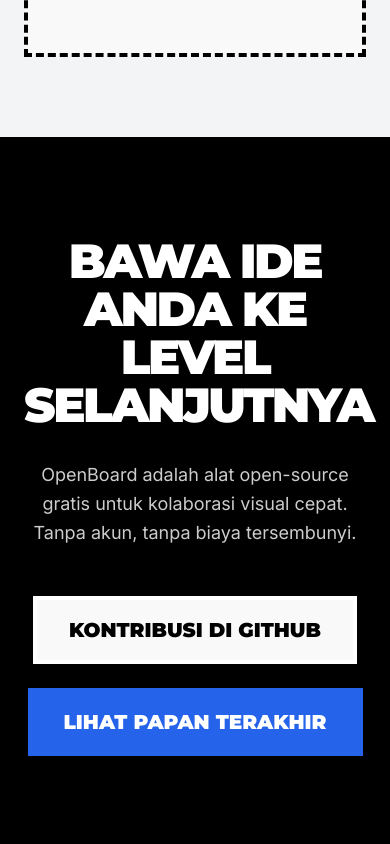
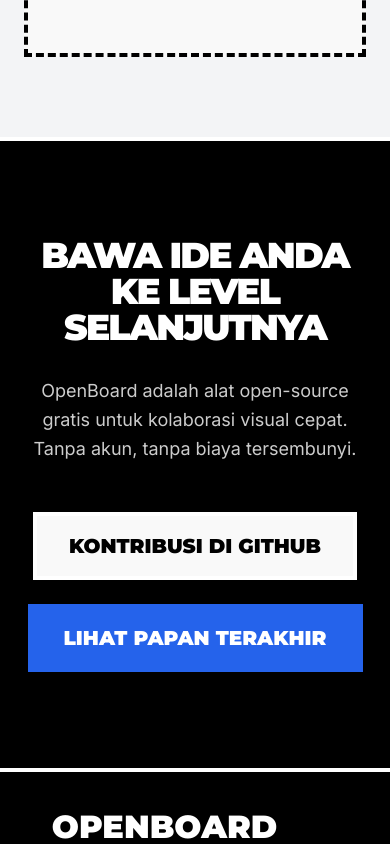
Before and after one commit to grup-belajar/open-board, a Next.js app: page / in a window 390 px wide. Shown: the part 1400-2244 px from the top of the page. Built offline with nearby package versions, Linux system fonts and the light colour scheme.

Commit message:
fix(home): align landing sections with mockup
Restore the wider recent-board grid and visible CTA divider from the home mockup, and use its smaller mobile CTA heading size.

```diff
--- a/src/app/page.tsx
+++ b/src/app/page.tsx
@@ -186,7 +186,7 @@
 
         {/* Recent Boards */}
         <section id="recent-boards" className="bg-surface-2 px-6 py-20 md:px-10">
-          <div className="mx-auto max-w-6xl">
+          <div className="mx-auto max-w-7xl">
             <div className="mb-12 flex flex-col items-end justify-between gap-6 md:flex-row">
               <div>
                 <h3 className="font-display text-4xl font-black uppercase tracking-tighter text-primary md:text-5xl">
@@ -281,8 +281,8 @@
         </section>
 
         {/* CTA */}
-        <section className="border-y-4 border-primary bg-primary px-6 py-24 text-center text-on-primary">
-          <h2 className="mb-8 font-display text-5xl font-black uppercase leading-none tracking-tighter md:text-6xl">
+        <section className="border-y-4 border-on-primary bg-primary px-6 py-24 text-center text-on-primary">
+          <h2 className="mb-8 font-display text-4xl font-black uppercase leading-none tracking-tighter md:text-6xl">
             Bawa ide anda ke level selanjutnya
           </h2>
           <p className="mx-auto mb-12 max-w-2xl font-body text-body-lg opacity-80">
```
